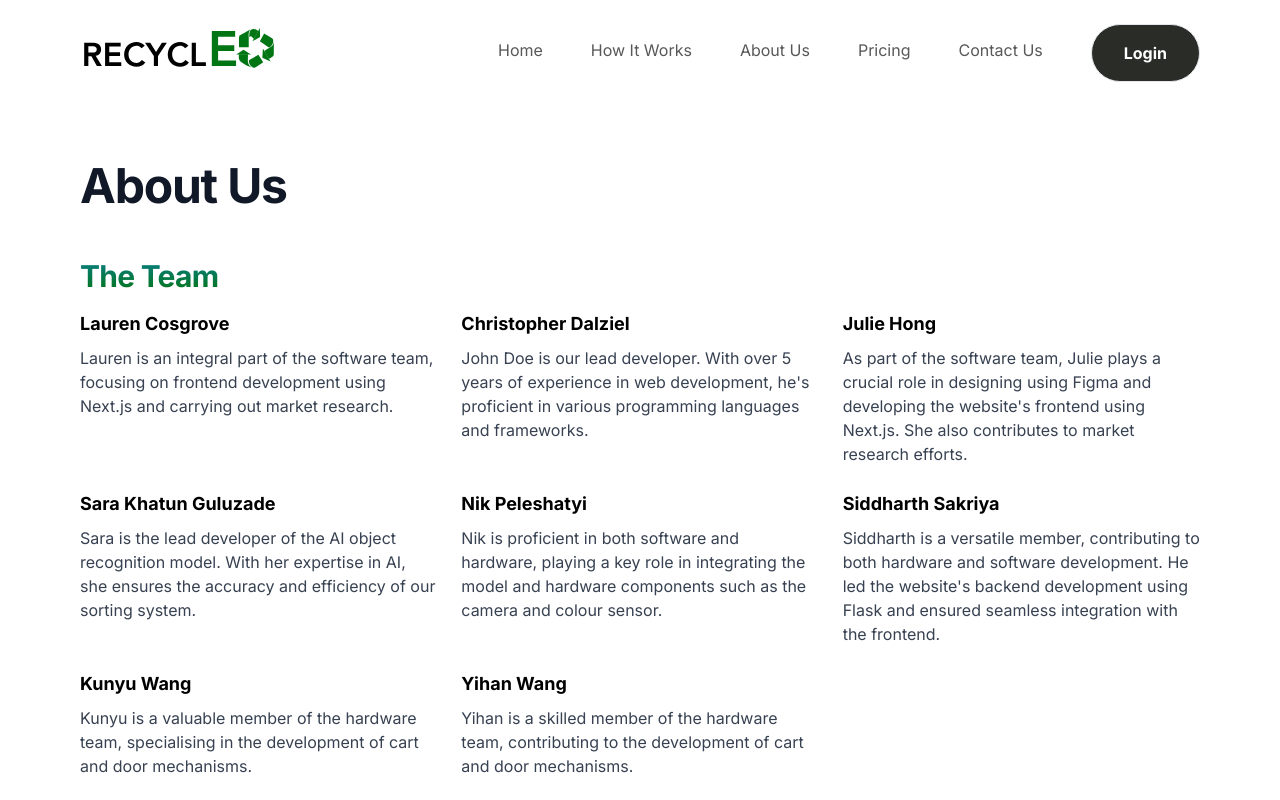
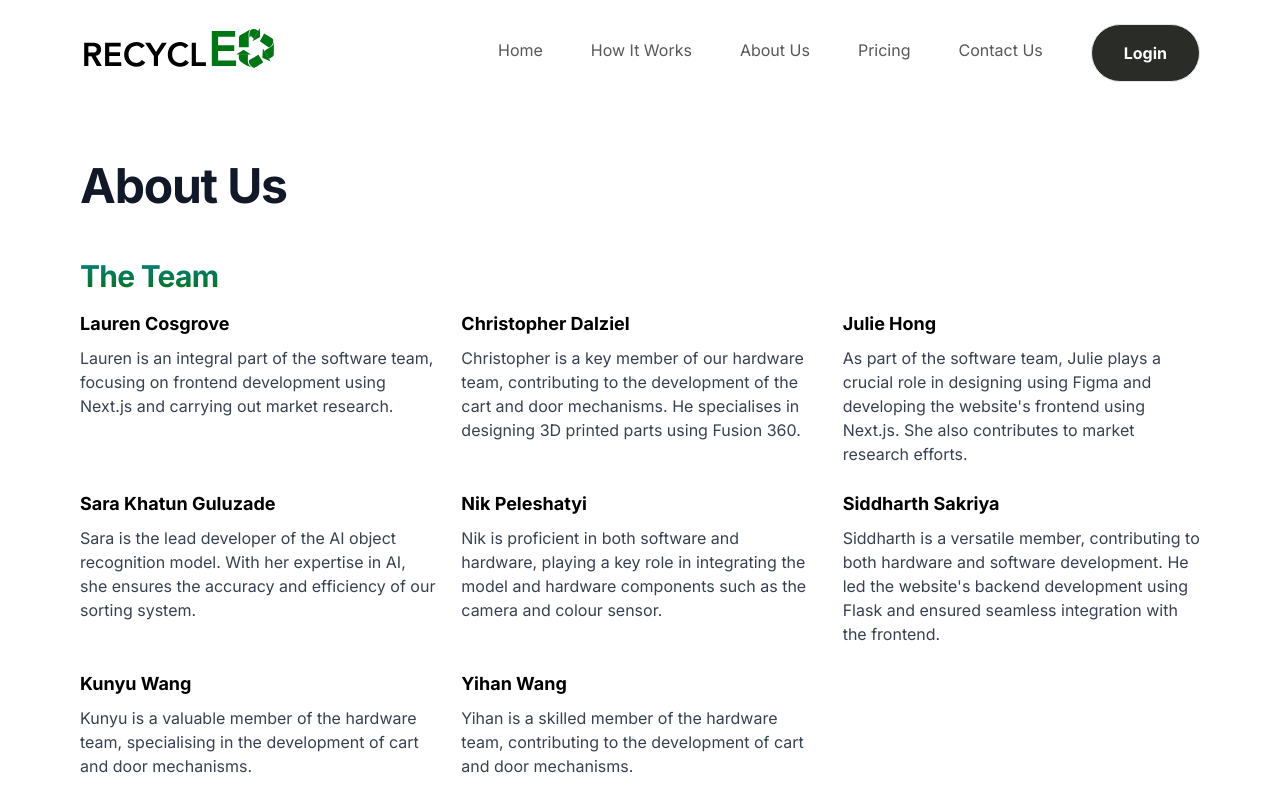
Before and after one commit to SDP-RECYCLED/webapp-with-backend, a Next.js app in the folder front-end/: page /about-us in a window 1280 px wide. Shown: the top 800 px of the page. Built offline with nearby package versions, Linux system fonts and the light colour scheme.

Commit message:
fixed about

```diff
--- a/front-end/app/components/About.tsx
+++ b/front-end/app/components/About.tsx
@@ -28,15 +28,14 @@ const About = () => {
                     <span className="font-bold">Christopher Dalziel</span>
                     </h3>
                     <p className="text-gray-700">
-                        John Doe is our lead developer. With over 5 years of experience in web development, he&apos;s proficient in various programming languages and frameworks.
-                    </p>
+                    Christopher is a key member of our hardware team, contributing to the development of the cart and door mechanisms. He specialises in designing 3D printed parts using Fusion 360.       </p>
                 </div>
                 <div>
                     <h3 className="text-lg font-semibold mb-2">
                     <span className="font-bold">Julie Hong</span>
                     </h3>
                     <p className="text-gray-700">
-                    As part of the software team, Julie plays a crucial role in designing using Figma and developing the website&apos;s frontend using Next.js. She also contributes to market research efforts.</p>
+                    As part of the software team, Julie plays a crucial role in designing using Figma and developing the website's frontend using Next.js. She also contributes to market research efforts.</p>
                 </div>
                 <div>
                     <h3 className="text-lg font-semibold mb-2">
@@ -57,7 +56,7 @@ const About = () => {
                     <span className="font-bold">Siddharth Sakriya</span>
                     </h3>
                     <p className="text-gray-700">
-                    Siddharth is a versatile member, contributing to both hardware and software development. He led the website&apos;s backend development using Flask and ensured seamless integration with the frontend.</p>
+                    Siddharth is a versatile member, contributing to both hardware and software development. He led the website's backend development using Flask and ensured seamless integration with the frontend.</p>
                 </div>
                 <div>
                     <h3 className="text-lg font-semibold mb-2">
```
